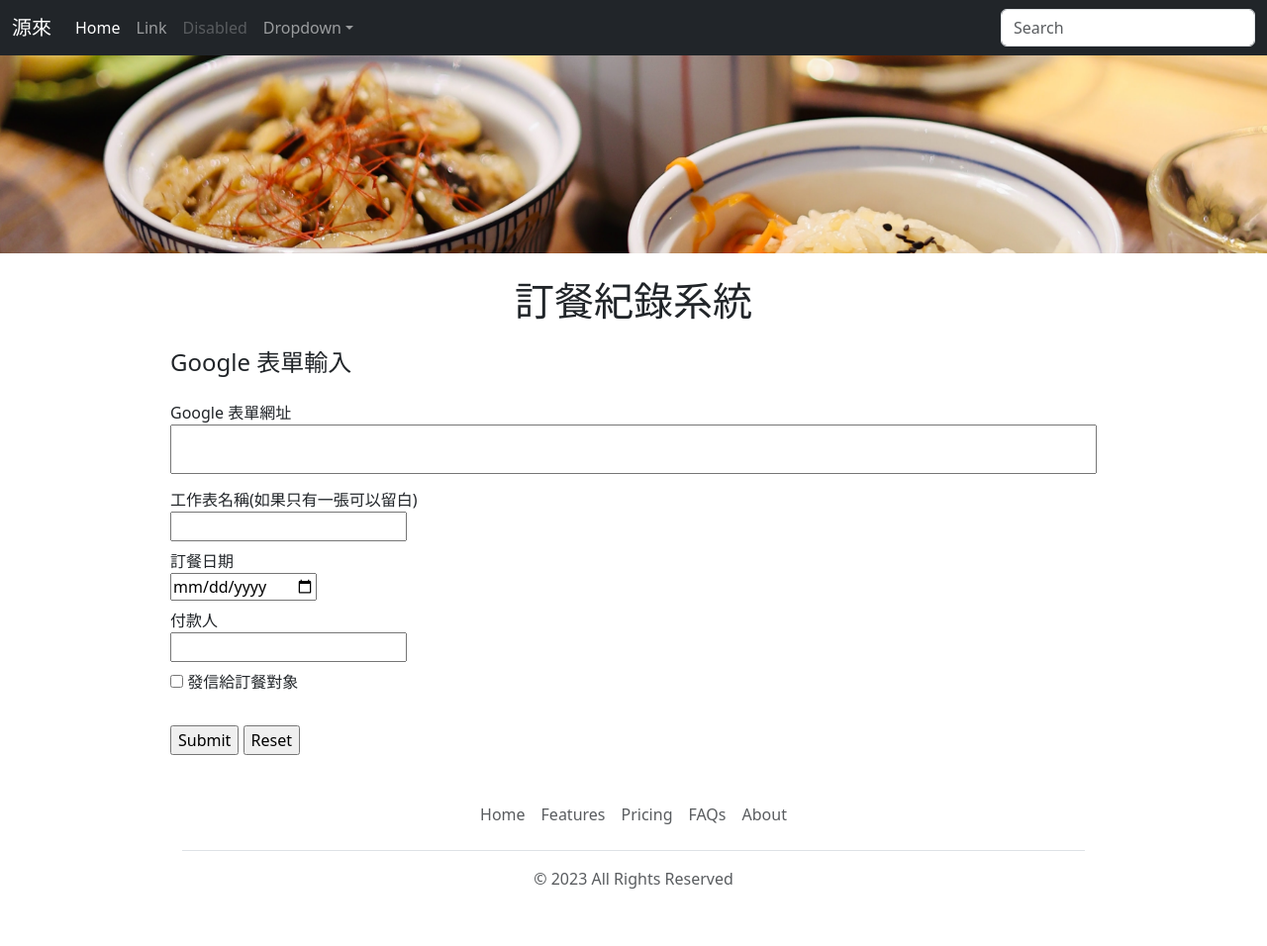
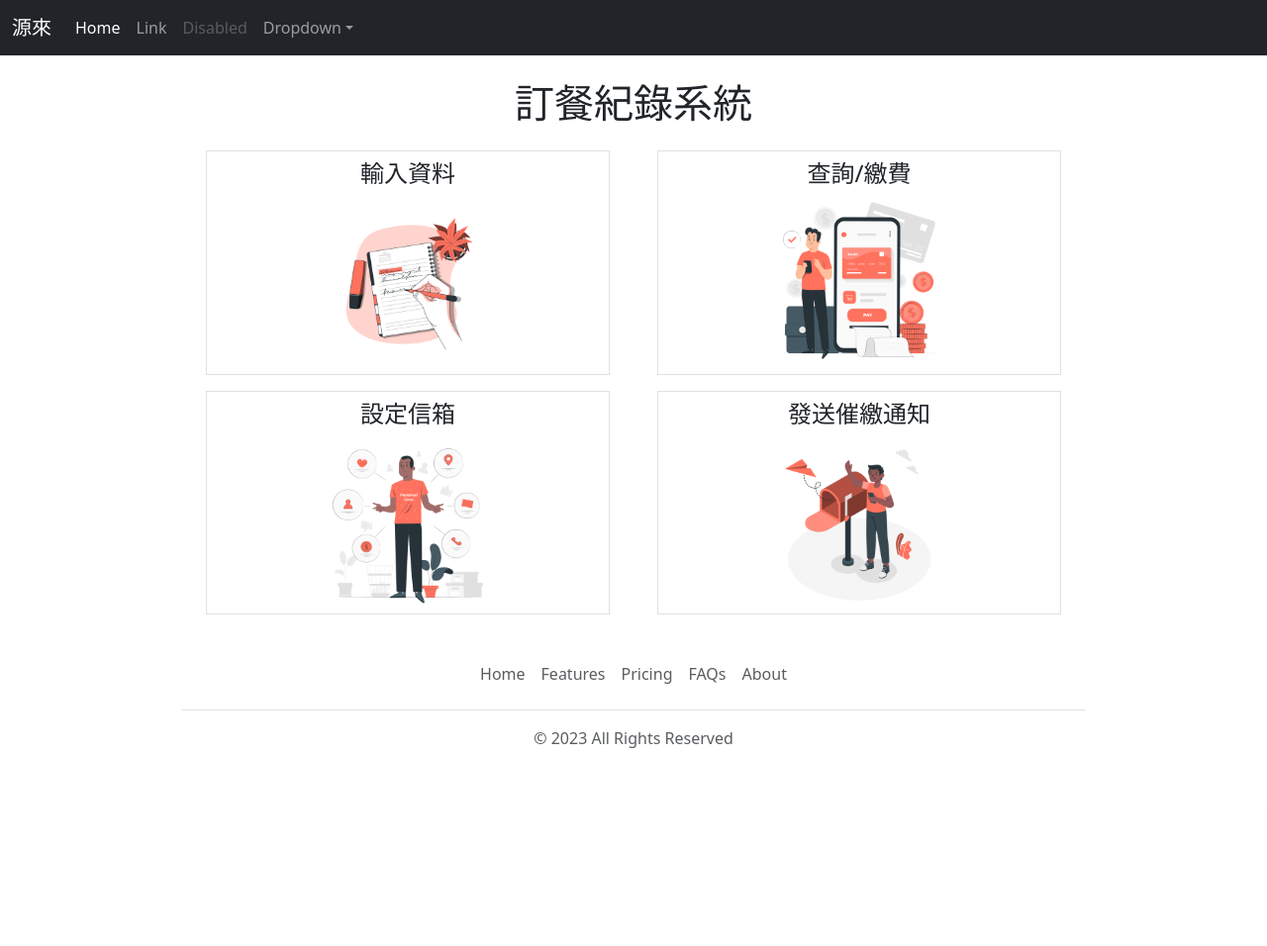
Before and after one commit to alexjian2017/Bento-project, a Flask app: page / in a window 1280 px wide. Shown: the whole page at 99% size. After the commit the page ends 756 px from the top, so only its background shows below. Run offline with Flask 3, Linux system fonts and the light colour scheme.

Commit message:
templates, set_email, paid function

```diff
--- a/app.py
+++ b/app.py
@@ -1,5 +1,5 @@
-from flask import Flask, render_template, request
-from database import google_to_user_db
+from flask import Flask, render_template, request,jsonify
+from database import sheet_to_user_db, email_to_db, update_paid_to_db, search_payment_from_db
 import pandas as pd
 import time
 
@@ -9,8 +9,11 @@ app = Flask(__name__)
 def home():
   return render_template('home.html')
 
-@app.route("/test", methods=["POST"])
-def user_enter_google_sheet():
+@app.route("/user/input")
+def google_sheet():
+  return render_template('google_sheet_form.html')
+@app.route("/user/input/result", methods=["POST"])
+def user_input_google_sheet():
   t1 = time.time()
   data= request.form
   sheet_id = data['google_sheet_url'].split('/')[5]
@@ -18,18 +21,53 @@ def user_enter_google_sheet():
   if len(sheet_id)!=44:
     return "請確認你輸入google_sheet網址的正確性",404
   url = f'https://docs.google.com/spreadsheets/d/{sheet_id}/gviz/tq?tqx=out:csv&sheet={sheet_name}'
-  print(sheet_id,sheet_name)
 
   try:
     df = pd.read_csv(url)
   except pd.errors.ParserError:
     return "請打開google表單權限",404
-  if google_to_user_db(df,data['date'],data['buyer'].lower()):
+  if sheet_to_user_db(df,data['date'],data['buyer'].lower()):
     t2 = time.time()
     print(f"工耗時:{t2-t1}")
     return "成功輸入資料"
   return '',404
 
 
+@app.route("/user/set_email", methods=["GET","POST"])
+def set_email():
+  if request.method == 'POST':
+    data= request.form
+    result = email_to_db(data['name'],data['email'])
+    if result == 1:
+      return "添加成功"
+    elif result == 2:
+      return "修改成功"
+    return 'Oops, something go wrong'
+
+  return render_template('set_email.html')
+
+
+@app.route("/user/paid", methods=["GET","POST"])
+def paid():
+  dic = {}
+  if request.method == 'POST':
+    data= request.form
+    dic['name']=data['name']
+    dic['buyer']=data['buyer']
+    if "search" in data:
+      result = search_payment_from_db(data['name'],data['buyer'])
+      search_price = result['sum(price)']
+      if search_price:
+        dic['search_price'] = int(search_price)
+      else:
+        dic['search_price'] = 0
+    else:
+      if update_paid_to_db(data['name'],data['buyer']):
+        return "繳費成功"
+      return 'Oops, something go wrong'
+
+  print(dic)
+  return render_template('paid.html',dic=dic)
+
 if __name__ == '__main__':
     app.run(host='0.0.0.0',debug = True)
--- /dev/null
+++ b/templates/base.html
@@ -0,0 +1,19 @@
+<!doctype html>
+<html>
+  <head>
+    <title>{% block title %}{% endblock title %}</title>
+    {% include 'boostramp.html' %}
+  </head>
+  <body>
+    {% include 'navbar.html'%}
+    {% block front_content %}{% endblock front_content %}
+    <div class="container" style="max-width:960px;margin: 0 auto;">
+      {% block content %}{% endblock content %}
+      {% include 'footer.html' %}
+
+
+    </div>
+
+
+  </body>
+</html>
--- a/templates/footer.html
+++ b/templates/footer.html
@@ -1,7 +1,7 @@
 <div class="container">
   <footer class="py-3 my-4">
     <ul class="nav justify-content-center border-bottom pb-3 mb-3">
-      <li class="nav-item"><a href="#" class="nav-link px-2 text-muted">Home</a></li>
+      <li class="nav-item"><a href="/" class="nav-link px-2 text-muted">Home</a></li>
       <li class="nav-item"><a href="#" class="nav-link px-2 text-muted">Features</a></li>
       <li class="nav-item"><a href="#" class="nav-link px-2 text-muted">Pricing</a></li>
       <li class="nav-item"><a href="#" class="nav-link px-2 text-muted">FAQs</a></li>
--- a/templates/google_sheet_form.html
+++ b/templates/google_sheet_form.html
@@ -1,6 +1,14 @@
+{% extends 'base.html' %}
+{% block title %}訂餐紀錄系統{% endblock title %}
+{% block front_content %}
+  <img class='img-fluid' style="width:100%;height:200px;object-fit:cover;" src='/static/lunch1.jpg' >
+{% endblock front_content %}
+{% block content %}
 
-<h4 class='mt-4 mb-4'> Google 表單輸入 </h4>
-<form action='/test' method='post'>
+  <h1 class="text-center mt-4 mb-4">訂餐紀錄系統</h1>
+  <h4 class='text-center mt-4 mb-4'> Google 表單輸入 </h4>
+
+  <form action='/user/input/result' method='post' style="max-width:600px;margin: 0 auto;">
 
     <div class='mb-2'>
       <label>Google 表單網址</label><br>
@@ -18,11 +26,17 @@
       <label>付款人</label><br>
       <input required type='text' name='buyer'>
     </div>
-  <div class='mb-2'>
+    <div class='mb-4'>
       <input type="checkbox" name="need_email">
-    <label>發信給訂餐對象</label><br><br>
+      <label>發信給訂餐對象</label>
     </div>
+    <div style="text-align: center;">
       <input type='submit' value='Submit'>
+      &nbsp;&nbsp;&nbsp;&nbsp;&nbsp;
       <input type="reset" value="Reset">
+    </div>
 
   </form>
+
+
+{% endblock content %}
--- a/templates/home.html
+++ b/templates/home.html
@@ -1,17 +1,40 @@
-<!doctype html>
-<html>
-  <head>
-    <title>訂餐紀錄系統</title>
-    {% include 'boostramp.html' %}
-  </head>
-  <body>
-    {% include 'navbar.html'%}
-    <img class='img-fluid' style="width:100%;height:200px;object-fit:cover;" src='/static/lunch1.jpg' height='320'>
-    <div class="container" style="max-width:960px;margin: 0 auto;">
-      <h1 class="text-center mt-4 mb-4">訂餐紀錄系統</h1>
+{% extends 'base.html' %}
+{% block title %}Home{% endblock title %}
+{% block content %}
+<h1 class="text-center mt-4 mb-4">訂餐紀錄系統</h1>
 
-      {% include 'google_sheet_form.html'%}
-      {% include 'footer.html' %}
-    </div>
-  </body>
-</html>
+<div class='row'>
+  <div style="width:5%"></div>
+
+  <div class='border' style="width:42.5%" >
+      <h4 class="text-center mt-2">輸入資料</h4>
+      <a href="/user/input"><img class="rounded mx-auto d-block mb-2"  style='width:45%'  src="/static/home1.png"></a>
+  </div>
+
+  <div style="width:5%"></div>
+
+  <div class='border' style="width:42.5%">
+      <h4 class="text-center mt-2">查詢/繳費</h4>
+      <a href="/user/paid"><img class="rounded mx-auto d-block mb-2" style="width:45%" src="/static/home3.png"></a>
+  </div>
+</div>
+<p></p>
+
+<div class='row'>
+  <div style="width:5%"></div>
+
+  <div class='border' style="width:42.5%" >
+      <h4 class="text-center mt-2">設定信箱</h4>
+      <a href="/user/set_email"><img class="rounded mx-auto d-block mb-2"  style='width:45%'  src="/static/home2.png"></a>
+  </div>
+
+  <div style="width:5%"></div>
+
+  <div class='border' style="width:42.5%">
+      <h4 class="text-center mt-2">發送催繳通知</h4>
+      <a href="/user/input"><img class="rounded mx-auto d-block mb-2" style="width:45%" src="/static/home4.png"></a>
+  </div>
+</div>
+
+
+{% endblock content %}
--- a/templates/navbar.html
+++ b/templates/navbar.html
@@ -25,9 +25,7 @@
           </ul>
         </li>
       </ul>
-      <form role="search">
-        <input class="form-control" type="search" placeholder="Search" aria-label="Search">
-      </form>
+
     </div>
   </div>
 </nav>
```
Also changed, not shown: database.py (+36 -1 lines), templates/paid.html (added, +39 -0 lines), templates/set_email.html (added, +29 -0 lines), static/home1.png (added), static/home2.png (added), static/home3.png (added), static/home4.png (added). Lines whose indentation alone changed are shown as unchanged.
